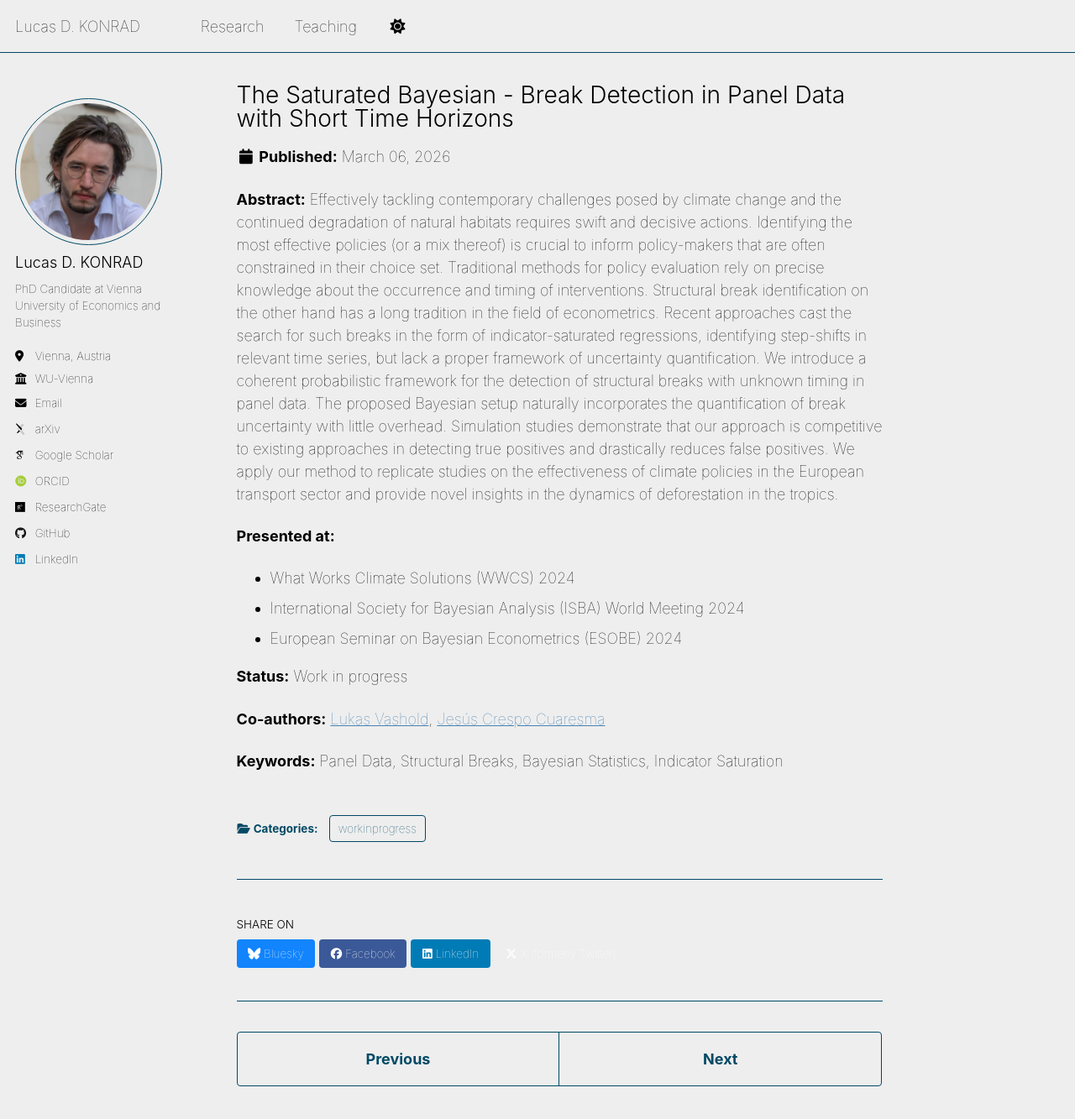
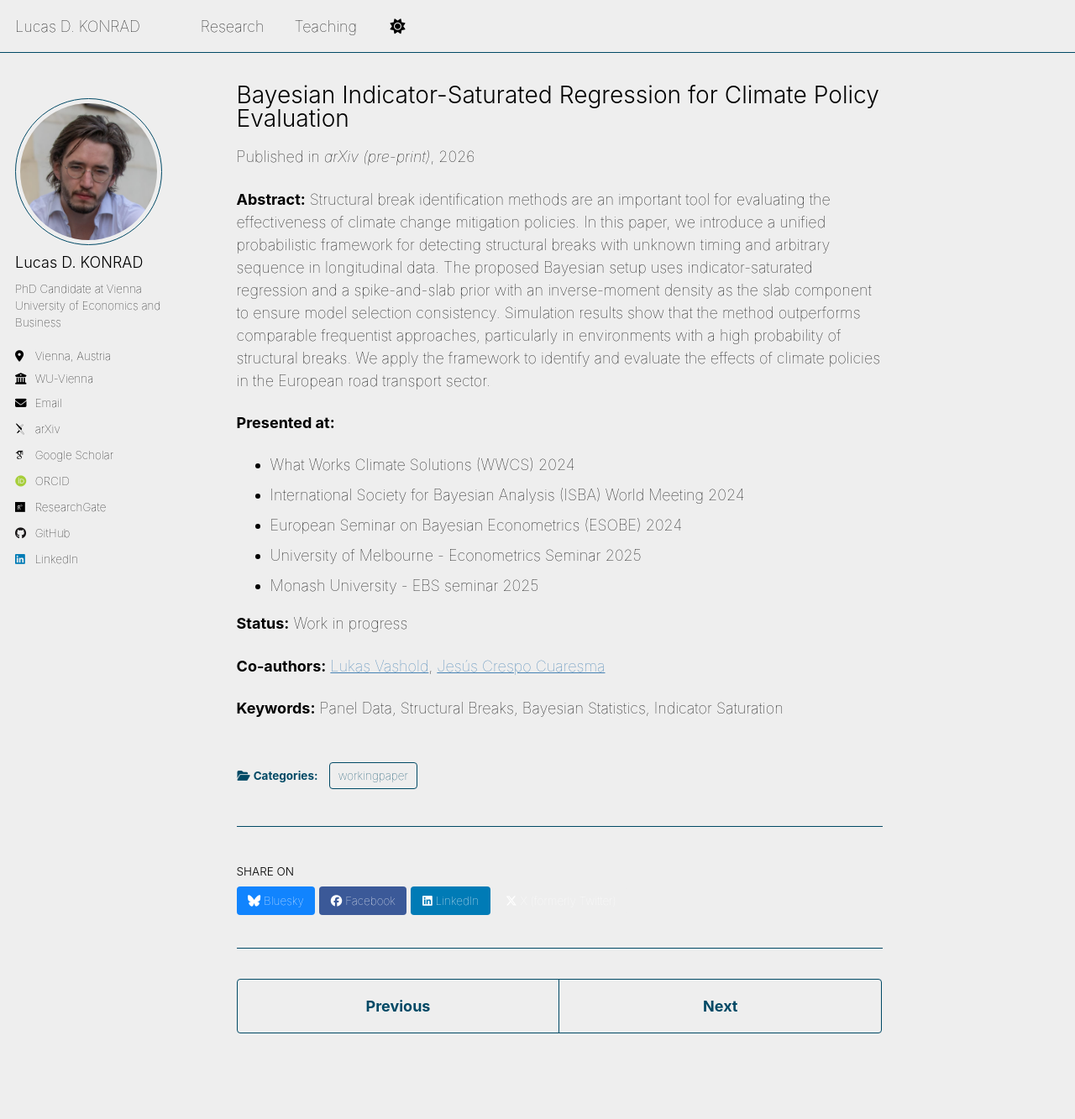
Before and after one commit to konradld/konradld.github.io, a Jekyll site: the page built from _research/publication-saturated-bayesian.md, in a window 1280 px wide and 1400 px high. Shown: the top 1333 px of the window at 84% size. Built offline with Jekyll 4.4.1, drawn with Linux system fonts in a browser that asks for light colours; some web fonts are replaced; a script that is not in the unit is left out.

Commit message:
Update publication-saturated-bayesian.md

```diff
--- a/_research/publication-saturated-bayesian.md
+++ b/_research/publication-saturated-bayesian.md
@@ -1,18 +1,22 @@
 ---
-title: "The Saturated Bayesian - Break Detection in Panel Data with Short Time Horizons"
+title: "Bayesian Indicator-Saturated Regression for Climate Policy Evaluation"
 collection: research
-category: workinprogress
+category: workingpaper
 permalink: /publication/2024-saturated-bayesian
-excerpt: 'This paper develops a maximally flexible Bayesian method for detecting structural breaks in panel data when the time dimension is limited.'
+excerpt: 'We introduce a maximally flexible Bayesian method for detecting structural breaks in panel data with applications in climate policy.'
 authors: "Konrad, L.D., Vashold, L., Crespo Cuaresma, J."
-# citation: 'Konrad, L.D., Vashold, L., Crespo Cuaresma, J. (2024). &quot;The Saturated Bayesian - Break Detection in Panel Data with Short Time Horizons.&quot; <i>Unpublished Document</i>.'
+venue: 'arXiv (pre-print)'
+paperurl: 'https://arxiv.org/abs/2603.04997'
+# citation: 'Konrad, L.D., Vashold, L., Crespo Cuaresma, J. (2026). &quot;Bayesian Indicator-Saturated Regression for Climate Policy Evaluation&quot; <i>arXiv</i>.'
 ---
-**Abstract:** Effectively tackling contemporary challenges posed by climate change and the continued degradation of natural habitats requires swift and decisive actions. Identifying the most effective policies (or a mix thereof) is crucial to inform policy-makers that are often constrained in their choice set. Traditional methods for policy evaluation rely on precise knowledge about the occurrence and timing of interventions. Structural break identification on the other hand has a long tradition in the field of econometrics. Recent approaches cast the search for such breaks in the form of indicator-saturated regressions, identifying step-shifts in relevant time series, but lack a proper framework of uncertainty quantification. We introduce a coherent probabilistic framework for the detection of structural breaks with unknown timing in panel data. The proposed Bayesian setup naturally incorporates the quantification of break uncertainty with little overhead. Simulation studies demonstrate that our approach is competitive to existing approaches in detecting true positives and drastically reduces false positives. We apply our method to replicate studies on the effectiveness of climate policies in the European transport sector and provide novel insights in the dynamics of deforestation in the tropics.
+**Abstract:** Structural break identification methods are an important tool for evaluating the effectiveness of climate change mitigation policies. In this paper, we introduce a unified probabilistic framework for detecting structural breaks with unknown timing and arbitrary sequence in longitudinal data. The proposed Bayesian setup uses indicator-saturated regression and a spike-and-slab prior with an inverse-moment density as the slab component to ensure model selection consistency. Simulation results show that the method outperforms comparable frequentist approaches, particularly in environments with a high probability of structural breaks. We apply the framework to identify and evaluate the effects of climate policies in the European road transport sector.
 
 **Presented at:**
 - What Works Climate Solutions (WWCS) 2024
 - International Society for Bayesian Analysis (ISBA) World Meeting 2024
 - European Seminar on Bayesian Econometrics (ESOBE) 2024
+- University of Melbourne - Econometrics Seminar 2025
+- Monash University - EBS seminar 2025
 
 **Status:** Work in progress
 
```
